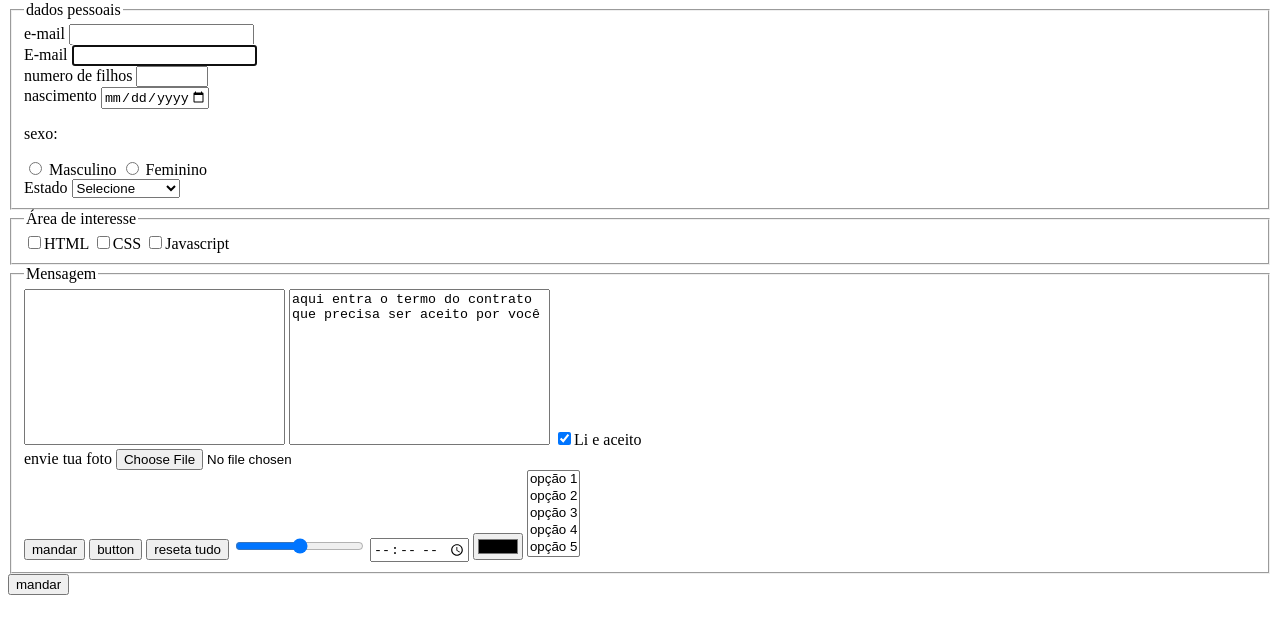
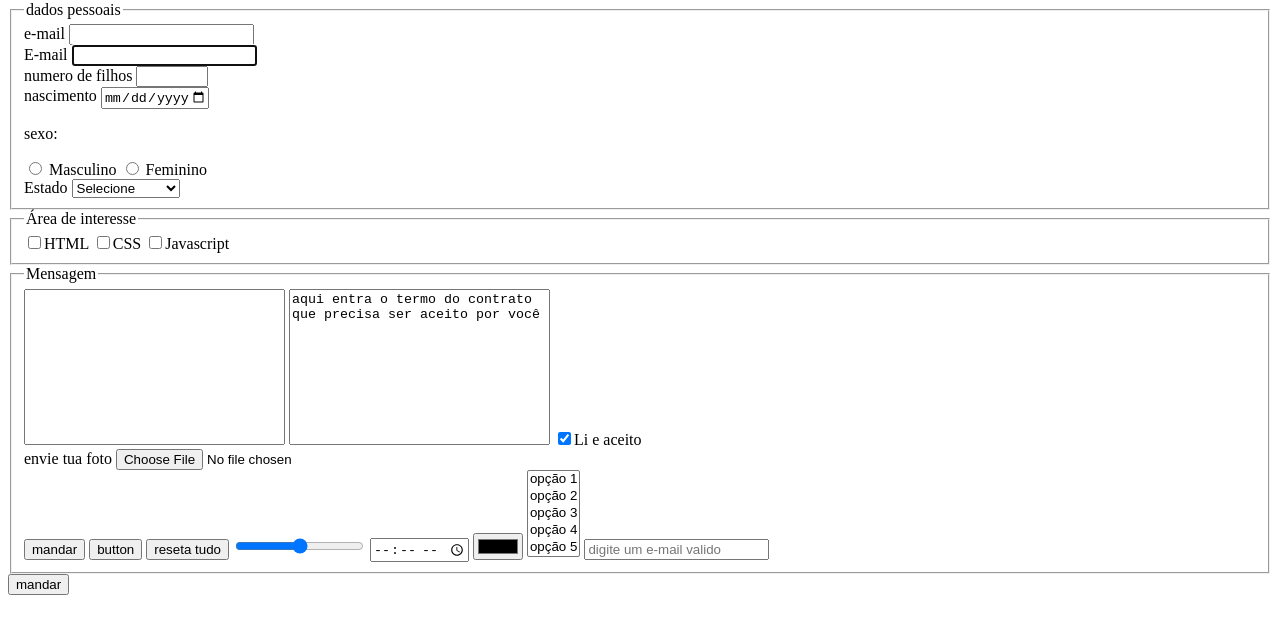
Before and after one commit to samueldsiqueira/aulas-udemy, a plain HTML site: page Formulários/18-formlogin.html in a window 1280 px wide. Shown: the part 79-712 px from the top of the page. Drawn offline with Linux system fonts and the light colour scheme.

Commit message:
Formulários-completos

```diff
--- a/Formulários/18-formlogin.html
+++ b/Formulários/18-formlogin.html
@@ -113,6 +113,9 @@
 			<!--a opção size determina qual tamanho da box e quantos vão ser exibidos
 				o multiplete deixa a opção de escolher mais de uma opção-->
 
+			<label for=""> <input type="email" placeholder="digite um e-mail valido"></label>
+			<!--é uma dica ela vai ficar dentro da box quando for editar ela vai sumir-->
+
 		</fieldset>
 		<input type="submit" value="mandar">
 	</form>
```
